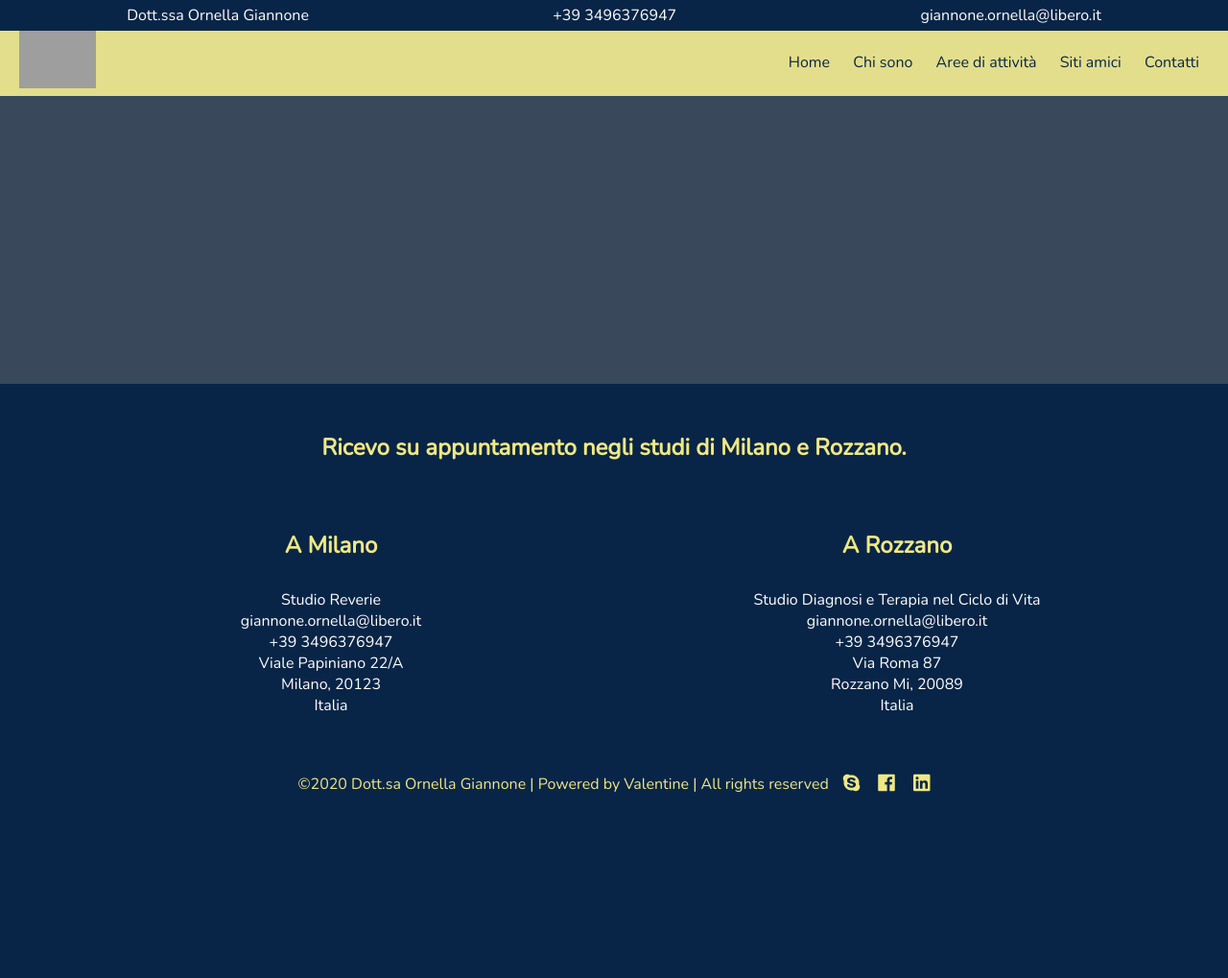
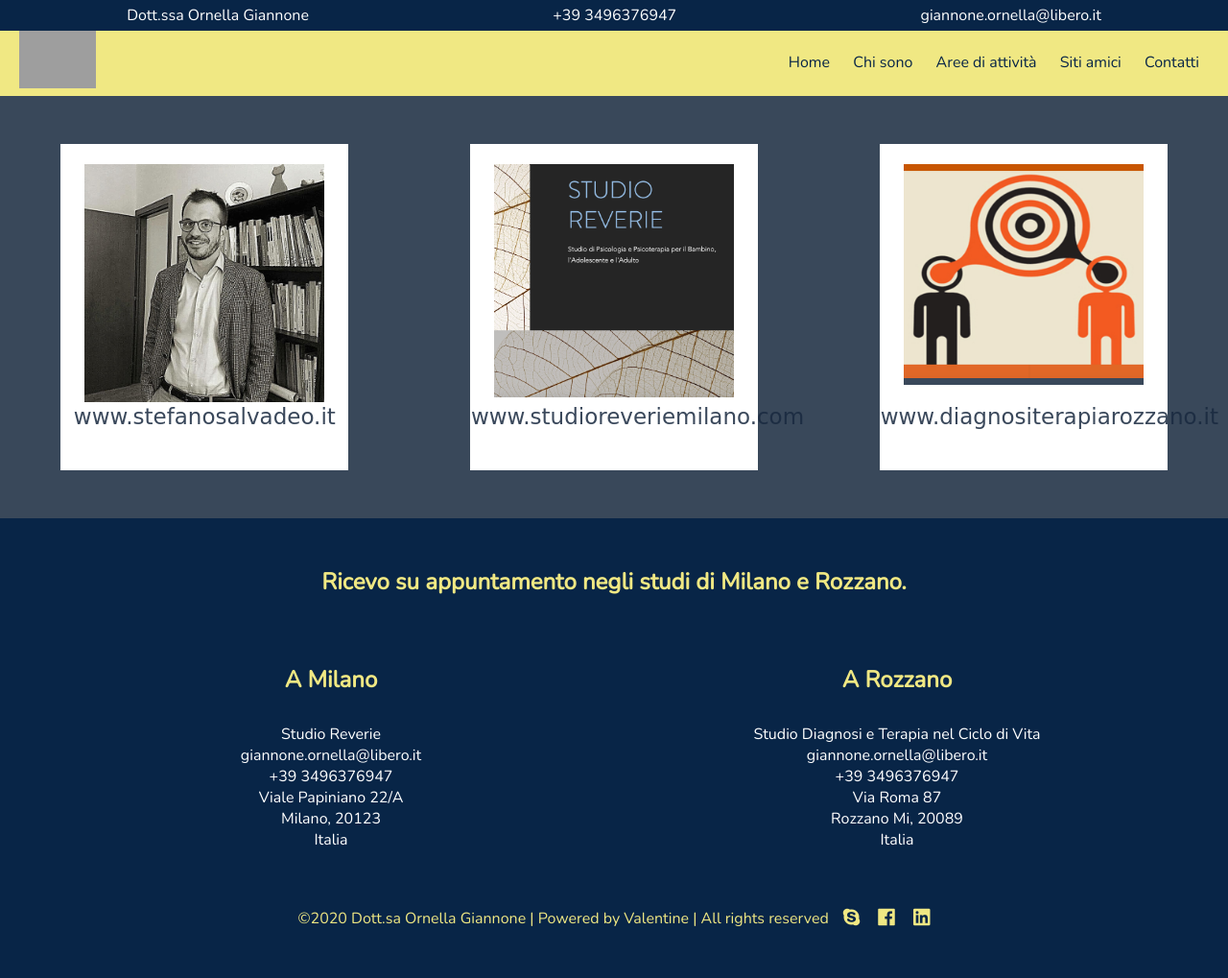
Before and after one commit to Valentine1402/psychologist-study, a Laravel app: page /friends in a window 1280 px wide. Shown: the whole page at 96% size. Before the commit the page ends 825 px from the top, so only its background shows below. Run offline with Laravel 8, Linux system fonts and the light colour scheme; some libraries are stand-ins or nearby versions; grey boxes are pictures that could not be loaded.

Commit message:
finish general page , now code cleaning

```diff
--- a/OrnellaGiannone/resources/sass/app.scss
+++ b/OrnellaGiannone/resources/sass/app.scss
@@ -17,3 +17,4 @@
 @import 'partials/contact';
 @import 'partials/whoIAm';
 @import 'partials/whoSpeak';
+@import'partials/friendZone';
--- a/OrnellaGiannone/resources/sass/partials/_main.scss
+++ b/OrnellaGiannone/resources/sass/partials/_main.scss
@@ -61,7 +61,10 @@ main{
     .my_button {
         text-align: center;
         padding: 40px;
-
+        transition: 1s;
+          &:hover {
+                    transform : scale(1.1);
+                     }
         a{
             cursor: pointer;
             color: $my_yellow;
--- a/OrnellaGiannone/resources/sass/partials/_navbar.scss
+++ b/OrnellaGiannone/resources/sass/partials/_navbar.scss
@@ -5,7 +5,7 @@
 	z-index: 20;
 	width: 100%;
 	height: 100px;
-    background-color: $yellowOcra;
+    background-color: $my_yellow;
 	color: $white;
     padding: 0;
 
@@ -35,14 +35,22 @@
             display: inline-block;
             margin-left: 10px;
             margin-right:10px;
+            transition: 1s;
+
+            &:hover{
+            transform : scale(1.1);
+            font-weight: bold;
+            }
         }
 
         a{
             color : $blueDark;
 
+
             &:hover {
                     text-decoration: none;
                     cursor: pointer;
+
 				}
         }
 
--- /dev/null
+++ b/OrnellaGiannone/resources/sass/partials/friendZone.scss
@@ -0,0 +1,42 @@
+.box_friends{
+display: flex;
+
+    .polaroid{
+        margin: auto;
+        padding: 50px;
+        transition: 2s;
+
+            &:hover {
+                    transform : scale(0.9);
+                     }
+
+        .esterno{
+            height: 340px;
+            width: 300px;
+            border: 1px solid white;
+            background-color: white;
+
+         p, a {
+            text-align: center;
+            margin-top: 20px;
+            font-family: cursive;
+            font-size: 23px;
+            color: $myMain;
+           }
+
+            .interno{
+                height: 230px;
+                width: 250px;
+                background-color: $myMain;
+                margin:auto;
+                margin-top: 20px;
+                img{
+                    max-width: 100%;
+
+                }
+
+            }
+
+        }
+    }
+}
--- a/OrnellaGiannone/resources/views/components/friendZone.blade.php
+++ b/OrnellaGiannone/resources/views/components/friendZone.blade.php
@@ -0,0 +1,27 @@
+<div class="box_friends" >
+
+<div class="polaroid"   >
+    <div class="esterno">
+        <div class="interno">
+           <img src="/images/stefano.jpg" alt="">
+        </div>
+        <p><a href="https://www.stefanosalvadeo.it/">www.stefanosalvadeo.it</a></p>
+    </div>
+</div>
+<div class="polaroid">
+    <div class="esterno">
+        <div class="interno">
+             <img src="/images/reverie.png" alt="">
+        </div>
+        <p><a href="https://www.studioreveriemilano.com/"> www.studioreveriemilano.com</a></p>
+    </div>
+</div>
+<div class="polaroid">
+    <div class="esterno">
+        <div class="interno">
+            <img src="/images/studio.png" alt="">
+        </div>
+        <p><a href="https://www.diagnositerapiarozzano.it/"> www.diagnositerapiarozzano.it</a></p>
+    </div>
+</div>
+</div>
--- a/OrnellaGiannone/resources/views/components/main.blade.php
+++ b/OrnellaGiannone/resources/views/components/main.blade.php
@@ -1,7 +1,8 @@
 
    <div class="box_main_up">
         <div class="box_main_left">
-            <img src="/images/ornella.webp" alt=""></div>
+            <img src="/images/ornella.webp" alt="">
+        </div>
         <div class="box_main_right">
             <h1 class="animated fadeInRight">STUDIO DI PSICOLOGIA E PSICOTERAPIA</h1>
             <h1 class="animated fadeInLeft">Dott.ssa Ornella Giannone</h1>
@@ -13,11 +14,9 @@
         <h1>Prenota la tua prima visita</h1>
         <div class="btn_group">
             <div class="my_button">
-
                 <a href="Tel:+393496376947"><i class="fas fa-phone"></i> Chiama</a>
             </div>
             <div class="my_button">
-
                 <a href="mailto:giannone.ornella@libero.it"><i class="fas fa-at"></i> Scrivimi</a>
              </div>
         </div>
```
Also changed, not shown: OrnellaGiannone/public/css/app.css, OrnellaGiannone/public/images/c.png (added), OrnellaGiannone/public/images/reverie.png (added), OrnellaGiannone/public/images/stefano.jpg (added), OrnellaGiannone/public/images/studio.png (added), OrnellaGiannone/public/mix-manifest.json.
